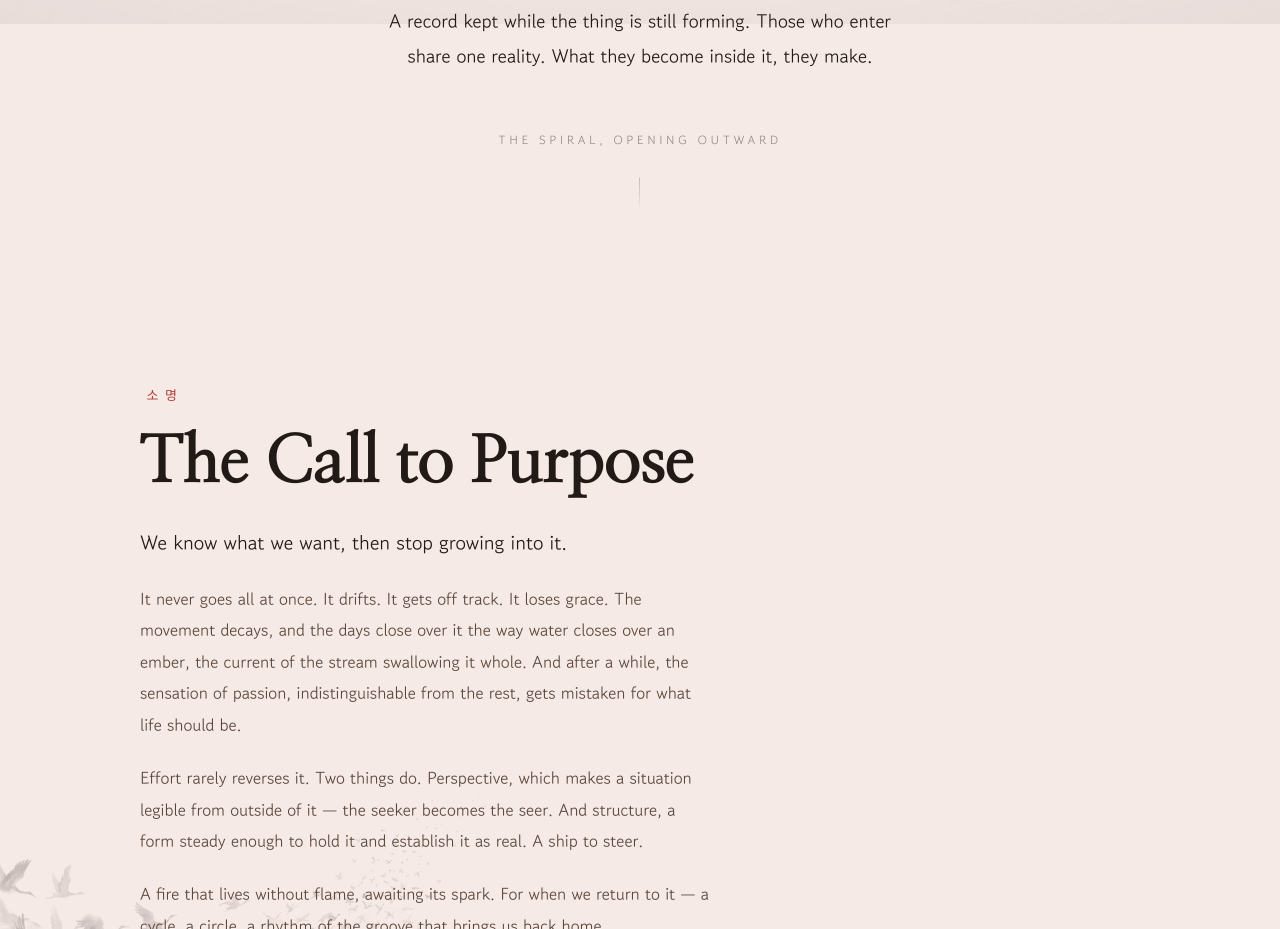
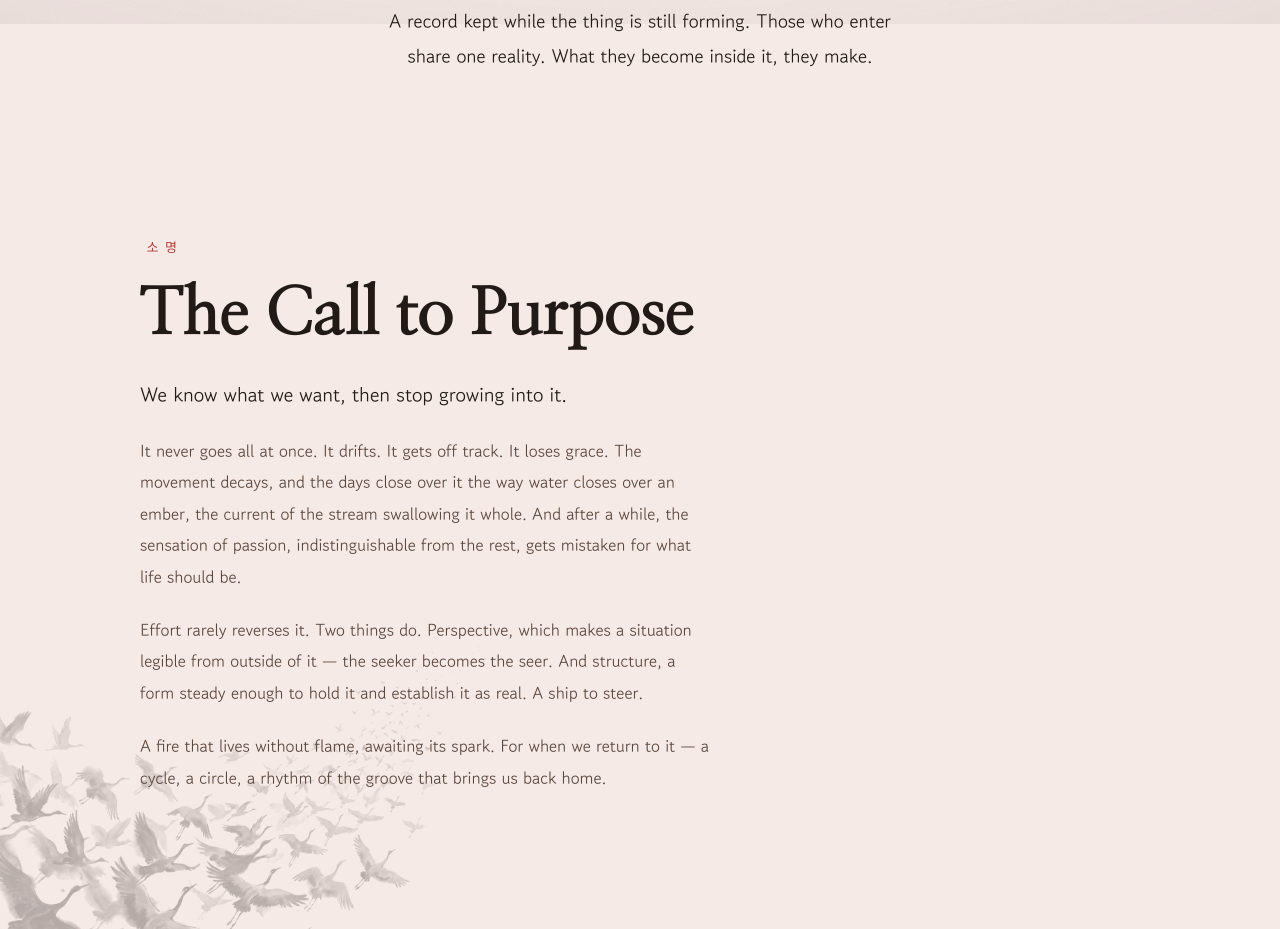
Before and after one commit to metaseonso/seonso-movement, a plain HTML site: page index.html in a window 1280 px wide. Shown: the part 776-1705 px from the top of the page. Drawn offline with Linux system fonts and the light colour scheme.

Commit message:
Remove hero cue text

```diff
--- a/index.html
+++ b/index.html
@@ -25,7 +25,6 @@
 <div class="brand"><div class="han">선소</div><div class="lat">SEONSO</div></div></div>
 <img class="seal avatar-seal" src="assets/avatar-notepad.png" alt="선소" style="margin:26px auto 0">
 <p class="credo fade d1">A record kept while the thing is still forming. Those who enter share one reality. What they become inside it, they make.</p>
-<div class="cue">the spiral, opening outward<i></i></div>
 </div>
 </section>
 
```
